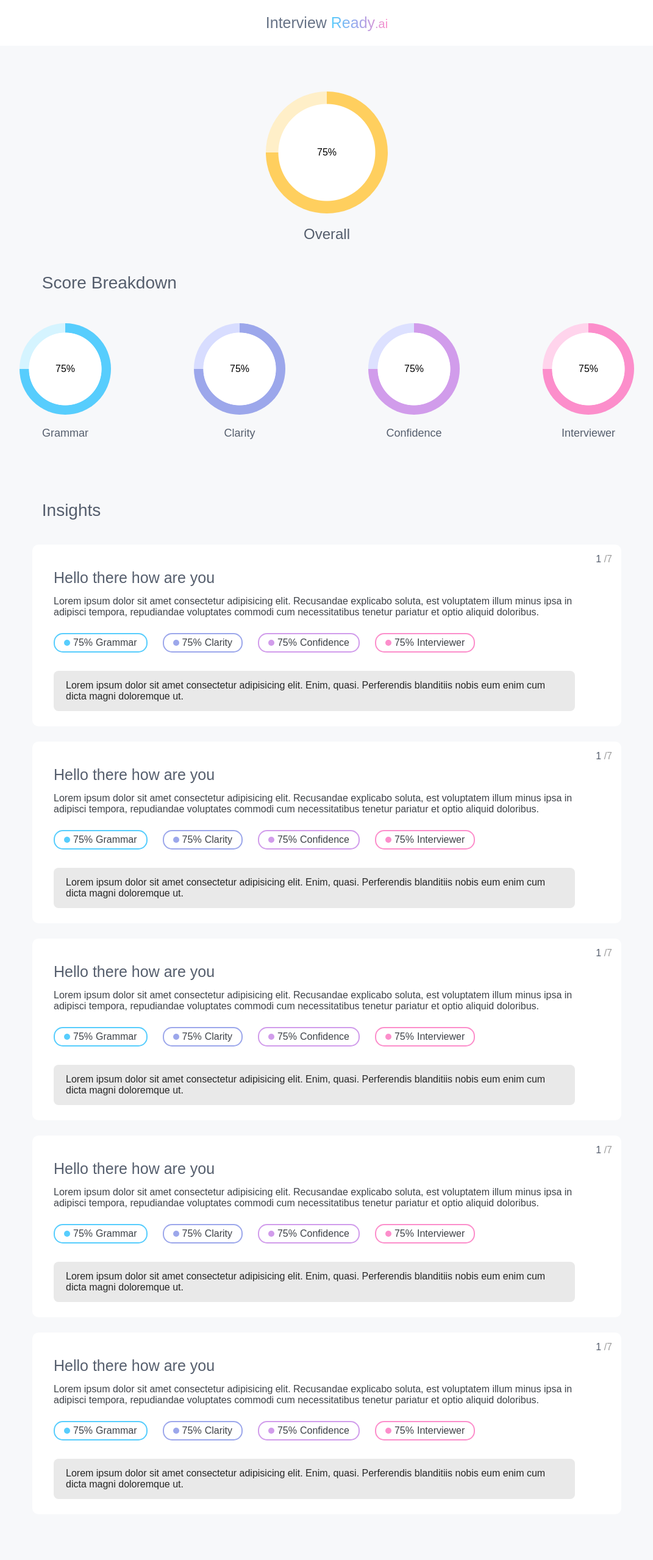
After one commit to jayantkhanna1/InterviewReady, a Django app: template templates/show_interview_result.html in a window 1280 px wide. The commit adds this page. Shown: the whole page at 61% size, without its empty margins (104-1175 px from the left). Run offline with Django 4.2, Linux system fonts and the light colour scheme; the template is opened without the code that fills it, so the values that code supplies are empty.

Commit message:
final page static done now working on making it dynamic

```diff
--- a/interview_ready_app/urls.py
+++ b/interview_ready_app/urls.py
@@ -13,6 +13,8 @@ urlpatterns = [
     path('interview_begin',views.interview_begin,name='interview_begin'),
     path('asr',views.asr,name='asr'),
     path('getResultForOnePair',views.get_result_for_one_pair,name='getResultForOnePair'),
+    path('saveInterviewResult',views.save_interview_result,name='saveInterviewResult'),
+    path('showInterviewResult',views.show_interview_result,name='showInterviewResult'),
 
 ]
 
--- /dev/null
+++ b/static/css/interview_result.css
@@ -0,0 +1,188 @@
+.progress-bar {
+    display: flex;
+    justify-content: center;
+    align-items: center;
+    width: 150px;
+    height: 150px;
+    border-radius: 50%;
+}
+.progress-bar-overall{
+    display: flex;
+    justify-content: center;
+    align-items: center;
+    width: 200px;
+    height: 200px;
+    border-radius: 50%;
+    background: radial-gradient(closest-side, white 79%, transparent 80% 100%),conic-gradient(#ffcf5e 75%, #ffefc8 0);
+}
+.progress-bar::before,.progress-bar-overall::before {
+    content: attr(data-before);
+    font-family: 'Sans Serif', sans-serif;;
+}
+#overallscore{
+    display: flex;
+    justify-content: center;
+    align-items: center;
+    width: 100%;
+}
+#circular_score{
+    margin-top: 75px;
+}
+#score_breaking{
+    display: flex;
+    justify-content: space-evenly;
+    align-items: center;
+    width: 100%;
+    margin-top: 50px;
+}
+.circle_outer,.circle_outer_scorebreak{
+    display: flex;
+    flex-direction: column;
+    justify-content: center;
+    align-items: center;
+}
+.circle_outer h2{
+    font-family: 'Sans Serif', sans-serif;;
+    font-size: 24px;
+    color: #555e6d;
+    font-weight: 100;
+    margin-top: 20px;
+}
+.circle_outer_scorebreak h2{
+    font-family: 'Sans Serif', sans-serif;;
+    font-size: 18px;
+    color: #555e6d;
+    font-weight: 100;
+    margin-top: 20px;
+}
+#grammar_score_inner{
+    background: radial-gradient(closest-side, white 79%, transparent 80% 100%),conic-gradient(#57CDFD 75%, #d5f4ff 0);
+}
+#clarity_score_inner{
+    background: radial-gradient(closest-side, white 79%, transparent 80% 100%),conic-gradient(#9CA7EB 75%, #d8ddff 0);
+}
+#confidence_score_inner{
+    background: radial-gradient(closest-side, white 79%, transparent 80% 100%),conic-gradient(#d19ceb 75%, rgb(221, 225, 255) 0);
+}
+#interviewer_score_inner{
+    background: radial-gradient(closest-side, white 79%, transparent 80% 100%),conic-gradient(#FC8ECB 75%, #ffd4ec 0);
+}
+#per_ques_insights{
+    margin-top: 50px;
+}
+#interview{
+    margin-top: 40px !important;
+    display: flex !important;
+}
+.scores_insights{
+    display: flex;
+    justify-content: left;
+    width: 100%;
+    margin-top: 25px;
+    align-items: center;
+}
+.grammar_score_outer{
+    display: flex;
+    justify-content: center;
+    align-items: center;
+    margin-right: 25px;
+    border: 2px solid #57CDFD;
+    border-radius: 15px;
+    padding: 5px 15px;
+}
+.score_inner_score{
+    margin-right: 5px;
+    font-family: 'Sans Serif', sans-serif;;
+    color: #3e4248;
+}
+.score_tag{
+    font-family: 'Sans Serif', sans-serif;;
+    color: #3e4248;
+}
+.dot_1{
+    border-radius: 50%;
+    height: 10px;
+    width: 10px;
+    margin-right: 5px;
+    background-color: #57CDFD;
+}
+.clarity_score_outer{
+    display: flex;
+    justify-content: center;
+    align-items: center;
+    margin-right: 25px;
+    border: 2px solid #9CA7EB;
+    border-radius: 15px;
+    padding: 5px 15px;
+}
+.confidence_score_outer{
+    display: flex;
+    justify-content: center;
+    align-items: center;
+    margin-right: 25px;
+    border: 2px solid #d19ceb;
+    border-radius: 15px;
+    padding: 5px 15px;
+}
+.interviewer_score_outer{
+    display: flex;
+    justify-content: center;
+    align-items: center;
+    margin-right: 25px;
+    border: 2px solid #FC8ECB;
+    border-radius: 15px;
+    padding: 5px 15px;
+}
+.dot_2{
+    border-radius: 50%;
+    height: 10px;
+    width: 10px;
+    margin-right: 5px;
+    background-color: #9CA7EB;
+}
+.dot_3{
+    border-radius: 50%;
+    height: 10px;
+    width: 10px;
+    margin-right: 5px;
+    background-color: #d19ceb;
+}
+.dot_4{
+    border-radius: 50%;
+    height: 10px;
+    width: 10px;
+    margin-right: 5px;
+    background-color: #FC8ECB;
+}
+.answer{
+    font-family: 'Sans Serif', sans-serif;;
+    color: #3e4248;
+    font-size: 16px;
+}
+#subheading{
+    margin-left: 13.5%;
+    margin-top: 50px;
+}
+#subheading h3,#subheading_insights h3{
+    font-family: 'Sans Serif', sans-serif;;
+    font-size: 28px;
+    color: #555e6d;
+    font-weight: 100;
+    margin-top: 20px;
+}
+#subheading_insights{
+    margin-left: 13.5%;
+    margin-top: 100px !important;
+}
+.advice{
+    font-family: 'Sans Serif', sans-serif;;
+    font-size: 16px;
+    color: #262626;
+    font-weight: 100;
+    /* margin-top: 20px; */
+    background-color: #e9e9e9;
+    padding: 15px 20px;
+    border-radius: 8px;
+    width: 91%;
+    margin-top: 30px;
+}
--- a/templates/interview_begin.html
+++ b/templates/interview_begin.html
@@ -49,7 +49,7 @@
                 </div>
                 <a href="javascript:void(0)" onclick="getNextQuestion(1)" class="next"><img src="../static/images/arrow_right.png" alt=""></a>
             </div>
-            <input type="hidden" readonly value="" id="confidence">
+            <input type="hidden" readonly value="" id="confidence0" class="confidence">
         </div>
     </section>
 
--- /dev/null
+++ b/templates/show_interview_result.html
@@ -0,0 +1,227 @@
+{% load static %}
+<!DOCTYPE html>
+<html lang="en">
+<head>
+    <!-- Meta Tags -->
+    <meta charset="UTF-8">
+    <meta name="viewport" content="width=device-width, initial-scale=1.0">
+
+    <!-- Title -->
+    <title>InterviewReady</title>
+
+    <!-- Links -->
+    <link rel="stylesheet" href="{% static 'css/index.css' %}">
+    <link rel="stylesheet" href="{% static 'css/interview_result.css' %}">
+    <link rel="stylesheet" href="{% static 'css/interview_begin.css' %}">
+    <link rel="stylesheet" href="{% static 'css/toast.css' %}">
+    <link rel = "icon" href =  "{% static 'images/logo.png' %}" type = "image/x-icon">
+</head>
+<body>
+    <section id="header">
+        <p>Interview <span class="logo_color">Ready<span style="font-size: 20px;">.ai</span></span></p>
+    </section>
+    <section id="circular_score">
+        <div id="overallscore">
+            <div class="circle_outer">
+                <div data-before="75%" class="progress-bar-overall" id="overallscore_inner">
+                    <progress value="75" min="0" max="100" style="visibility:hidden;height:0;width:0;">75%</progress>
+                </div>
+                <h2>Overall</h2>
+            </div>
+        </div>
+        <div id="subheading">
+            <h3>Score Breakdown</h3>
+        </div>
+        <div id="score_breaking">
+            <div class="circle_outer_scorebreak">
+                <div data-before="75%" class="progress-bar" id="grammar_score_inner">
+                    <progress value="75" min="0" max="100" style="visibility:hidden;height:0;width:0;">75%</progress>
+                </div>
+                <h2>Grammar</h2>
+            </div>
+            <div class="circle_outer_scorebreak">
+                <div data-before="75%" class="progress-bar" id="clarity_score_inner">
+                    <progress value="75" min="0" max="100" style="visibility:hidden;height:0;width:0;">75%</progress>
+                </div>
+                <h2>Clarity</h2>
+            </div>
+            <div class="circle_outer_scorebreak">
+                <div data-before="75%" class="progress-bar" id="confidence_score_inner">
+                    <progress value="75" min="0" max="100" style="visibility:hidden;height:0;width:0;">75%</progress>
+                </div>
+                <h2>Confidence</h2>
+            </div>
+            <div class="circle_outer_scorebreak">
+                <div data-before="75%" class="progress-bar" id="interviewer_score_inner">
+                    <progress value="75" min="0" max="100" style="visibility:hidden;height:0;width:0;">75%</progress>
+                </div>
+                <h2>Interviewer</h2>
+            </div>
+        </div>
+    </section>
+    <div id="subheading_insights">
+        <h3>Insights</h3>
+    </div>
+    <section id="interview">
+
+        <div class="question_div">
+            <p class="question_number">1 <span class="lighter_color">/7</span></p>
+            <p class="question">Hello there how are you</p>
+            <p class="answer">Lorem ipsum dolor sit amet consectetur adipisicing elit. Recusandae explicabo soluta, est voluptatem illum minus ipsa in adipisci tempora, repudiandae voluptates commodi cum necessitatibus tenetur pariatur et optio aliquid doloribus.</p>
+            <div class="scores_insights">
+                <div class="grammar_score_outer">
+                    <div class="dot_1"></div>
+                    <div class="score_inner_score">75%</div>
+                    <div class="score_tag">Grammar</div>
+                </div>
+                <div class="clarity_score_outer">
+                    <div class="dot_2"></div>
+                    <div class="score_inner_score">75%</div>
+                    <div class="score_tag">Clarity</div>
+                </div>
+                <div class="confidence_score_outer">
+                    <div class="dot_3"></div>
+                    <div class="score_inner_score">75%</div>
+                    <div class="score_tag">Confidence</div>
+                </div>
+                <div class="interviewer_score_outer">
+                    <div class="dot_4"></div>
+                    <div class="score_inner_score">75%</div>
+                    <div class="score_tag">Interviewer</div>
+                </div>
+            </div>
+            <div class="advice">
+                Lorem ipsum dolor sit amet consectetur adipisicing elit. Enim, quasi. Perferendis blanditiis nobis eum enim cum dicta magni doloremque ut.
+            </div>
+        </div>
+
+        <div class="question_div">
+            <p class="question_number">1 <span class="lighter_color">/7</span></p>
+            <p class="question">Hello there how are you</p>
+            <p class="answer">Lorem ipsum dolor sit amet consectetur adipisicing elit. Recusandae explicabo soluta, est voluptatem illum minus ipsa in adipisci tempora, repudiandae voluptates commodi cum necessitatibus tenetur pariatur et optio aliquid doloribus.</p>
+            <div class="scores_insights">
+                <div class="grammar_score_outer">
+                    <div class="dot_1"></div>
+                    <div class="score_inner_score">75%</div>
+                    <div class="score_tag">Grammar</div>
+                </div>
+                <div class="clarity_score_outer">
+                    <div class="dot_2"></div>
+                    <div class="score_inner_score">75%</div>
+                    <div class="score_tag">Clarity</div>
+                </div>
+                <div class="confidence_score_outer">
+                    <div class="dot_3"></div>
+                    <div class="score_inner_score">75%</div>
+                    <div class="score_tag">Confidence</div>
+                </div>
+                <div class="interviewer_score_outer">
+                    <div class="dot_4"></div>
+                    <div class="score_inner_score">75%</div>
+                    <div class="score_tag">Interviewer</div>
+                </div>
+            </div>
+            <div class="advice">
+                Lorem ipsum dolor sit amet consectetur adipisicing elit. Enim, quasi. Perferendis blanditiis nobis eum enim cum dicta magni doloremque ut.
+            </div>
+        </div>
+
+        <div class="question_div">
+            <p class="question_number">1 <span class="lighter_color">/7</span></p>
+            <p class="question">Hello there how are you</p>
+            <p class="answer">Lorem ipsum dolor sit amet consectetur adipisicing elit. Recusandae explicabo soluta, est voluptatem illum minus ipsa in adipisci tempora, repudiandae voluptates commodi cum necessitatibus tenetur pariatur et optio aliquid doloribus.</p>
+            <div class="scores_insights">
+                <div class="grammar_score_outer">
+                    <div class="dot_1"></div>
+                    <div class="score_inner_score">75%</div>
+                    <div class="score_tag">Grammar</div>
+                </div>
+                <div class="clarity_score_outer">
+                    <div class="dot_2"></div>
+                    <div class="score_inner_score">75%</div>
+                    <div class="score_tag">Clarity</div>
+                </div>
+                <div class="confidence_score_outer">
+                    <div class="dot_3"></div>
+                    <div class="score_inner_score">75%</div>
+                    <div class="score_tag">Confidence</div>
+                </div>
+                <div class="interviewer_score_outer">
+                    <div class="dot_4"></div>
+                    <div class="score_inner_score">75%</div>
+                    <div class="score_tag">Interviewer</div>
+                </div>
+            </div>
+            <div class="advice">
+                Lorem ipsum dolor sit amet consectetur adipisicing elit. Enim, quasi. Perferendis blanditiis nobis eum enim cum dicta magni doloremque ut.
+            </div>
+        </div>
+
+        <div class="question_div">
+            <p class="question_number">1 <span class="lighter_color">/7</span></p>
+            <p class="question">Hello there how are you</p>
+            <p class="answer">Lorem ipsum dolor sit amet consectetur adipisicing elit. Recusandae explicabo soluta, est voluptatem illum minus ipsa in adipisci tempora, repudiandae voluptates commodi cum necessitatibus tenetur pariatur et optio aliquid doloribus.</p>
+            <div class="scores_insights">
+                <div class="grammar_score_outer">
+                    <div class="dot_1"></div>
+                    <div class="score_inner_score">75%</div>
+                    <div class="score_tag">Grammar</div>
+                </div>
+                <div class="clarity_score_outer">
+                    <div class="dot_2"></div>
+                    <div class="score_inner_score">75%</div>
+                    <div class="score_tag">Clarity</div>
+                </div>
+                <div class="confidence_score_outer">
+                    <div class="dot_3"></div>
+                    <div class="score_inner_score">75%</div>
+                    <div class="score_tag">Confidence</div>
+                </div>
+                <div class="interviewer_score_outer">
+                    <div class="dot_4"></div>
+                    <div class="score_inner_score">75%</div>
+                    <div class="score_tag">Interviewer</div>
+                </div>
+            </div>
+            <div class="advice">
+                Lorem ipsum dolor sit amet consectetur adipisicing elit. Enim, quasi. Perferendis blanditiis nobis eum enim cum dicta magni doloremque ut.
+            </div>
+        </div>
+
+        <div class="question_div">
+            <p class="question_number">1 <span class="lighter_color">/7</span></p>
+            <p class="question">Hello there how are you</p>
+            <p class="answer">Lorem ipsum dolor sit amet consectetur adipisicing elit. Recusandae explicabo soluta, est voluptatem illum minus ipsa in adipisci tempora, repudiandae voluptates commodi cum necessitatibus tenetur pariatur et optio aliquid doloribus.</p>
+            <div class="scores_insights">
+                <div class="grammar_score_outer">
+                    <div class="dot_1"></div>
+                    <div class="score_inner_score">75%</div>
+                    <div class="score_tag">Grammar</div>
+                </div>
+                <div class="clarity_score_outer">
+                    <div class="dot_2"></div>
+                    <div class="score_inner_score">75%</div>
+                    <div class="score_tag">Clarity</div>
+                </div>
+                <div class="confidence_score_outer">
+                    <div class="dot_3"></div>
+                    <div class="score_inner_score">75%</div>
+                    <div class="score_tag">Confidence</div>
+                </div>
+                <div class="interviewer_score_outer">
+                    <div class="dot_4"></div>
+                    <div class="score_inner_score">75%</div>
+                    <div class="score_tag">Interviewer</div>
+                </div>
+            </div>
+            <div class="advice">
+                Lorem ipsum dolor sit amet consectetur adipisicing elit. Enim, quasi. Perferendis blanditiis nobis eum enim cum dicta magni doloremque ut.
+            </div>
+        </div>
+
+    </section>
+
+
+
+</body>
+</html>
```
Also changed, not shown: interview_ready_app/views.py (+15 -6 lines), static/js/begin_interview.js (+46 -21 lines).
